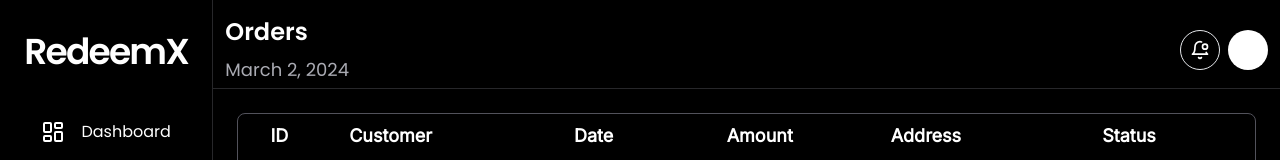
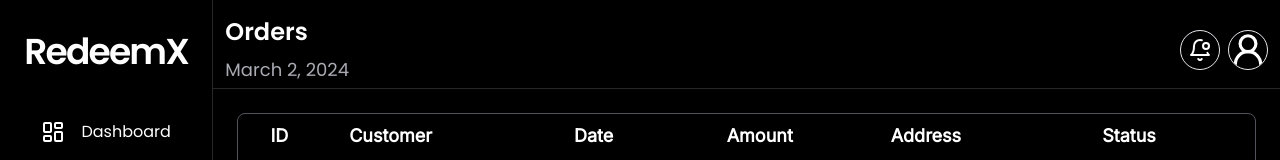
Before and after one commit to devvMuhammad/admin-redeemx, a Next.js app: page /orders in a window 1280 px wide. Shown: the top 160 px of the page. Built offline with nearby package versions, Linux system fonts and the light colour scheme.

Commit message:
added user profile with a dropdown menu

```diff
--- a/src/components/header/Header.tsx
+++ b/src/components/header/Header.tsx
@@ -1,5 +1,6 @@
 import { BellDotIcon } from "lucide-react";
 import SectionName from "./SectionName";
+import UserProfile from "../ui/user-profile";
 
 export default function Header() {
   const date: String = new Date().toLocaleDateString("en-US", {
@@ -14,14 +15,11 @@ export default function Header() {
         <p className="text-sm md:text-lg text-grey">{date}</p>
       </div>
       <div className="flex gap-2 items-center">
-        <div className="cursor-pointer w-10 h-10 flex items-center justify-center p-1 border rounded-full hover:bg-white hover:text-black">
-          <BellDotIcon className="h-5 w-5" />
+        <div className="cursor-pointer w-10 h-10 p-1 flex items-center justify-center p-1 border rounded-full hover:bg-white hover:text-black">
+          <BellDotIcon />
         </div>
-        <div className="cursor-pointer w-10 h-10 bg-white rounded-full"></div>
-        {/* <div>
-          <p className="font-bold">Muhammad Amjad</p>
-          <p className="text-sm text-grey">Admin Store</p>
-        </div> */}
+        {/* <div className="cursor-pointer w-10 h-10 bg-white rounded-full"></div> */}
+        <UserProfile />
       </div>
     </nav>
   );
--- /dev/null
+++ b/src/components/ui/user-profile.tsx
@@ -0,0 +1,32 @@
+"use client";
+import { User2Icon } from "lucide-react";
+import {
+  DropdownMenu,
+  DropdownMenuContent,
+  DropdownMenuItem,
+  DropdownMenuLabel,
+  DropdownMenuSeparator,
+  DropdownMenuTrigger,
+} from "./dropdown-menu";
+
+export default function UserProfile() {
+  return (
+    <DropdownMenu>
+      <DropdownMenuTrigger className="focus:outline-none focus:ring-0">
+        <div>
+          <User2Icon className="h-10 w-10 rounded-full border" />
+        </div>
+      </DropdownMenuTrigger>
+      <DropdownMenuContent>
+        <DropdownMenuLabel>Profile</DropdownMenuLabel>
+        <DropdownMenuSeparator />
+        <DropdownMenuItem>Muhammad Amjad</DropdownMenuItem>
+        <DropdownMenuItem>muhammadaljoufi@gmail.com</DropdownMenuItem>
+        <DropdownMenuItem>
+          <span className="font-bold mr-1">ID: </span>
+          455527
+        </DropdownMenuItem>
+      </DropdownMenuContent>
+    </DropdownMenu>
+  );
+}
```
